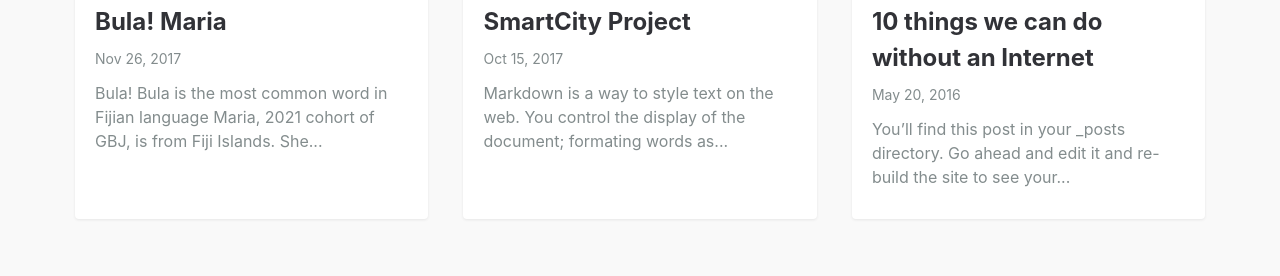
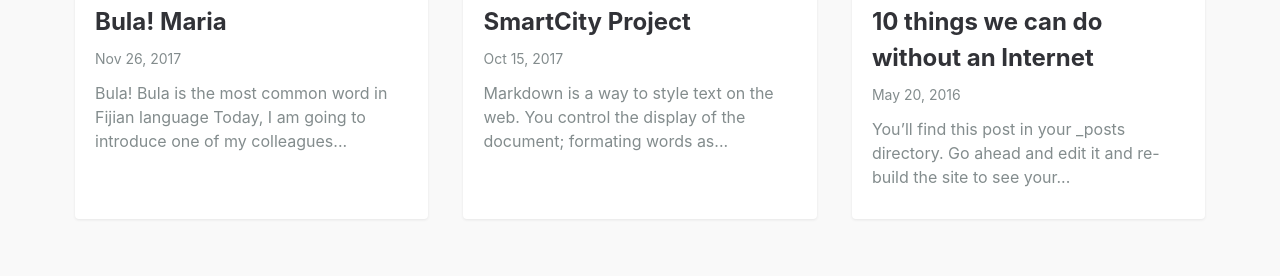
Before and after one commit to cpti372/cpti372.github.io, a Jekyll site: the page built from index.md, in a window 1280 px wide and 900 px high, scrolled down 704 px. Shown: the part 177-453 px from the top of the window. Built offline with Jekyll 4.4.1, drawn with Linux system fonts in a browser that asks for light colours.

Commit message:
Update 2017-11-26-getting-started.md

```diff
--- a/_posts/2017-11-26-getting-started.md
+++ b/_posts/2017-11-26-getting-started.md
@@ -5,7 +5,7 @@ featured-img: shane-rounce-205187
 ---
 # Bula!
 
-<text align="center" >Bula is the most common word in Fijian language</text>
+<text align="center" >Bula is the most common word in Fijian language</text> Today, I am going to introduce one of my colleagues from Fiji islands.
 <p align="center" width="200" height="200"><a href="http://www.southpacificweddings.com.au/wp-content/uploads/2018/12/Bula-Fiji2.jpg"><img src="http://www.southpacificweddings.com.au/wp-content/uploads/2018/12/Bula-Fiji2.jpg" type="image"></a></p>
 
 Maria, 2021 cohort of GBJ, is from Fiji Islands. She is the business editor working at [Fiji Sun](https://fijisun.com.fj/) based in Suva,Fiji.
```
